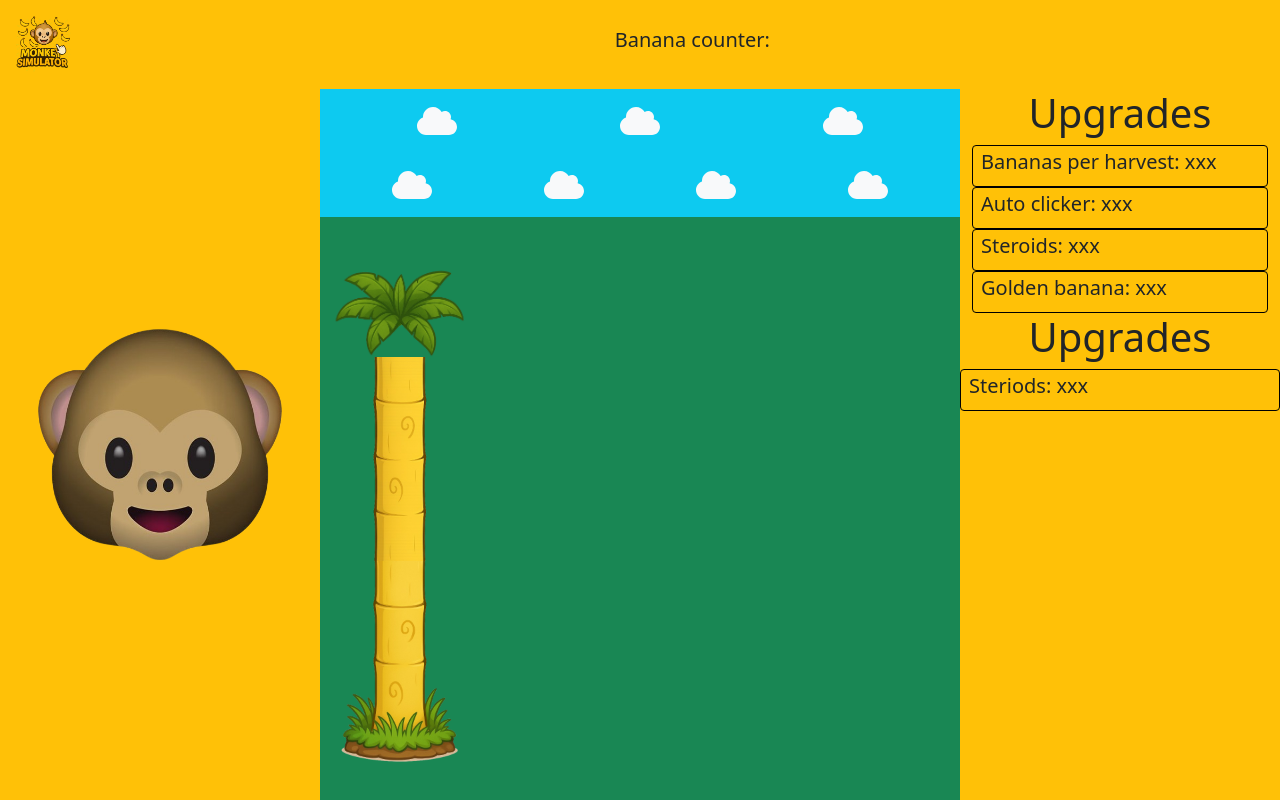
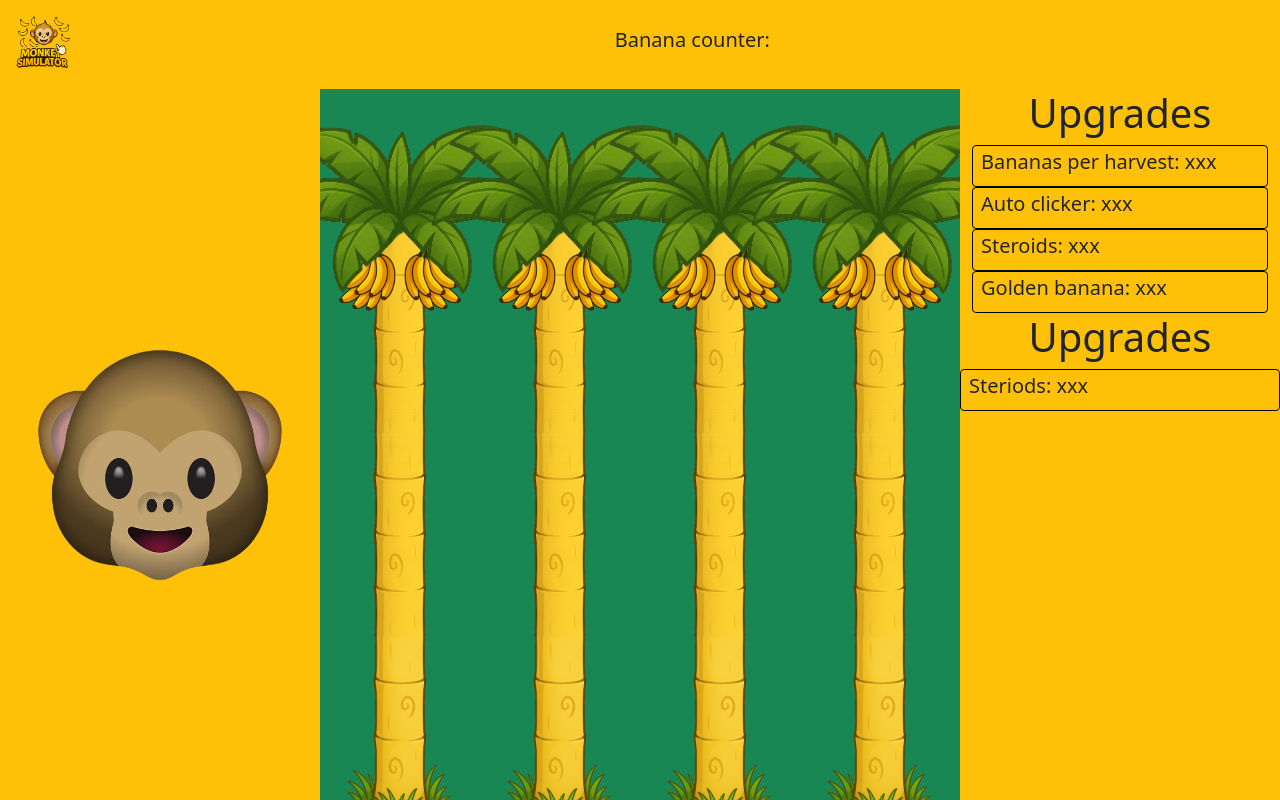
Before and after one commit to Wesselkoole/monkey-simulator, a React (Vite) app: page / in a window 1280 px wide. Built offline with nearby package versions, Linux system fonts and the light colour scheme.

Commit message:
sd;flkasjdf;laksdjf;askjf

```diff
--- a/src/App.jsx
+++ b/src/App.jsx
@@ -1,4 +1,5 @@
 import './App.css';
+import './css/tree.css'
 import Nav from "./views/Nav.jsx";
 import Clicker from "./views/Clicker.jsx";
 import Field from "./views/Field.jsx";
--- /dev/null
+++ b/src/actions/TreeActions.jsx
@@ -0,0 +1,57 @@
+import { useState } from "react";
+
+export function generateTree(userContext) {
+    const gameData = userContext.gameData;
+    const [forestContainerHeight, setForestContainerHeight] = useState(0);
+
+    const barks = [];
+    for (let i = 0; i < gameData.maxTreeClimbHeight; i = i + 10) {
+        barks.push(
+            <img
+                key={`bark-${i}`}
+                className="bark"
+                alt="bark"
+                src="src/images/midden.png"
+            />
+        );
+    }
+    return (
+        <div className="col-md-3 tree">
+            <div className="bananasContainer">
+                <img className="bananas" alt="bananas" src="src/images/bananen.png" />
+                <img className="bananas inverted-image" alt="bananas" src="src/images/bananen.png" />
+            </div>
+
+            <div className="tree-body">
+                <img className="leaves" alt="leaves" src="src/images/bladeren.png" />
+                {barks}
+                <img className="root anchored-root" alt="root" src="src/images/bodem.png" />
+            </div>
+        </div>
+    );
+
+
+}
+
+export function generateForest(userContext) {
+    const forest = document.getElementById("forest");
+    if (forest){
+        forest.innerHTML = "";
+    }
+    const gameData = userContext.gameData;
+    const trees = [];
+    for (let i = 0; i < gameData.trees; i++) {
+        trees.push(generateTree(userContext));
+    }
+
+    return <>{trees}</>;
+}
+
+
+export function changeForestHeight(px){
+    const forest = document.getElementById("forest");
+    if (!forest.style.marginTop){
+        forest.style.marginTop = "0px";
+    }
+    forest.style.marginTop = Number(forest.style.marginTop.slice(0,-2))-px+"px";
+}
--- /dev/null
+++ b/src/css/tree.css
@@ -0,0 +1,42 @@
+.tree{
+    position: static;
+    z-index: 0;
+}
+
+.bark {
+    position: relative;
+    width: 100%;
+    z-index: 1;
+}
+
+.leaves{
+    position: relative;
+    width: 200%;
+    margin-left: -50%;
+    margin-bottom:-50%;
+    z-index: 2;
+}
+
+.root{
+    position: relative;
+    width: 100%;
+}
+
+.bananas{
+    position: relative;
+    width: 50%;
+    margin-bottom: -240%;
+    z-index: 2;
+}
+
+.inverted-image{
+  -webkit-transform: scaleX(-1);
+  transform: scaleX(-1);
+}
+
+
+#forest {
+  overflow: hidden;         /* hides overflow */
+  position: relative;       /* allows anchoring if needed */
+  bottom: 0px;
+}
--- a/src/hooks/UserContext.jsx
+++ b/src/hooks/UserContext.jsx
@@ -12,8 +12,8 @@ export function UserContextProvider(props) {
     const [gameData, setGameData] = useState({
         bananas: 0,
         monkeys: 1,
-        tress: 1,
-        maxTreeClimbHeight: 10,
+        trees: 4,
+        maxTreeClimbHeight: 20,
         currentMonkeyClimbHeight: 0,
         bananaTreeYield: 10
     });
--- a/src/views/Field.jsx
+++ b/src/views/Field.jsx
@@ -1,46 +1,19 @@
-import React from 'react';
 import 'bootstrap/dist/css/bootstrap.min.css';
 import 'bootstrap/dist/js/bootstrap.bundle.min.js';
-import {FontAwesomeIcon} from "@fortawesome/react-fontawesome";
-import {faCloud} from "@fortawesome/free-solid-svg-icons";
+import { FontAwesomeIcon } from "@fortawesome/react-fontawesome";
+import { faCloud } from "@fortawesome/free-solid-svg-icons";
+import { generateForest, changeForestHeight } from '../actions/TreeActions.jsx';
+import { useUserContext } from '../hooks/UserContext';
 
-const Field = () => {
+export function Field() {
+    const userContext = useUserContext();
     return (
         <>
-            <div className="row bg-info p-3">
-                <div className="col-md-4"><FontAwesomeIcon icon={faCloud} size="2xl" className="text-light " /></div>
-                <div className="col-md-4"><FontAwesomeIcon icon={faCloud} size="2xl" className="text-light " /></div>
-                <div className="col-md-4"><FontAwesomeIcon icon={faCloud} size="2xl" className="text-light " /></div>
-            </div>
-            <div className="row bg-info p-3">
-                <div className="col-md-3"><FontAwesomeIcon icon={faCloud} size="2xl" className="text-light " /></div>
-                <div className="col-md-3"><FontAwesomeIcon icon={faCloud} size="2xl" className="text-light " /></div>
-                <div className="col-md-3"><FontAwesomeIcon icon={faCloud} size="2xl" className="text-light " /></div>
-                <div className="col-md-3"><FontAwesomeIcon icon={faCloud} size="2xl" className="text-light " /></div>
-            </div>
-            <div className="row mt-5 pb-5-3">
-                <div className="col-md-3">
-                    <img className="img-fluid" alt="logo" src="src/images/bladeren.png"/>
-                    <img className="img-fluid" alt="logo" src="src/images/midden.png"/>
-                    <img className="img-fluid" alt="logo" src="src/images/bodem.png"/>
-                </div>
-                <div className="col-md-3">
-                    {/*<img className="img-fluid" alt="logo" src="src/images/bladeren.png"/>*/}
-                    {/*<img className="img-fluid" alt="logo" src="src/images/midden.png"/>*/}
-                    {/*<img className="img-fluid" alt="logo" src="src/images/bodem.png"/>*/}
-                </div>
-                <div className="col-md-3">
-                    {/*<img className="img-fluid" alt="logo" src="src/images/bladeren.png"/>*/}
-                    {/*<img className="img-fluid" alt="logo" src="src/images/midden.png"/>*/}
-                    {/*<img className="img-fluid" alt="logo" src="src/images/bodem.png"/>*/}
-                </div>
-                <div className="col-md-3">
-                    {/*<img className="img-fluid" alt="logo" src="src/images/bladeren.png"/>*/}
-                    {/*<img className="img-fluid" alt="logo" src="src/images/midden.png"/>*/}
-                    {/*<img className="img-fluid" alt="logo" src="src/images/bodem.png"/>*/}
+            <div id="forestContainer" className="h-100">
+                <div id="forest" className="row h-100">
+                    {generateForest(userContext)}
                 </div>
             </div>
-
         </>
     );
 };
```
